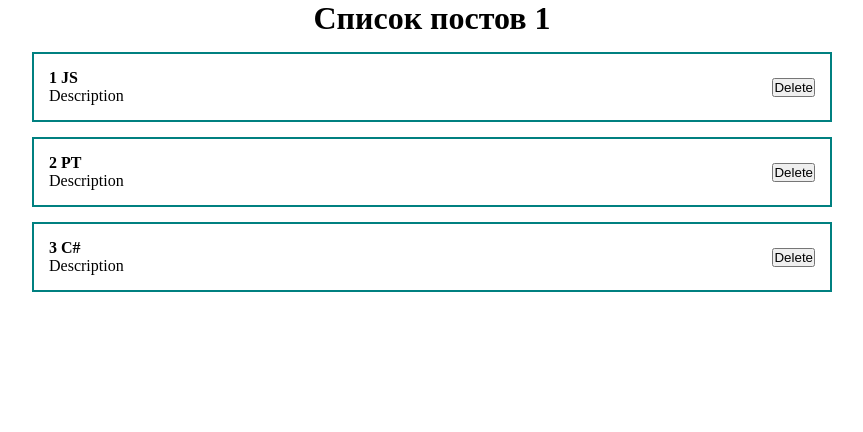
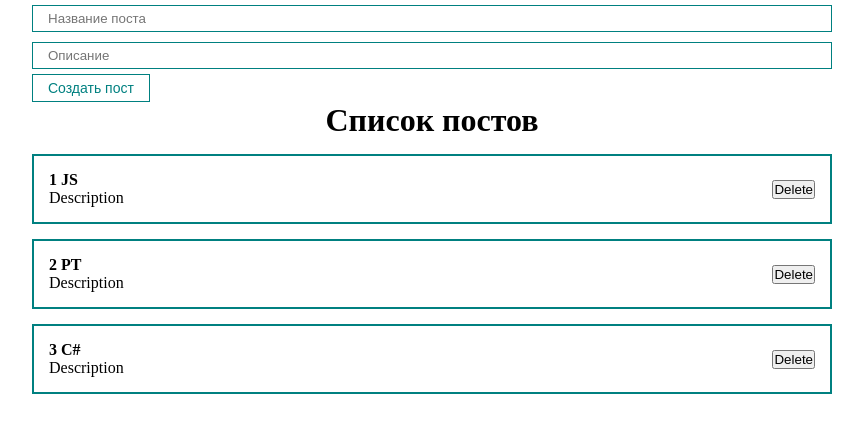
Before and after one commit to sem1on/ract-found-app-start, a React (Create React App) app: page / in a window 1280 px wide. Shown: the top 432 px of the page, without its empty margins (208-1071 px from the left). Built offline with nearby package versions, Linux system fonts and the light colour scheme; the HTML template or start-up script is replaced by a standard one.

Commit message:
Добавлен функционал по добавлению новых постов

```diff
--- a/src/App.js
+++ b/src/App.js
@@ -1,20 +1,44 @@
 import { useState } from 'react';
 
 import PostList from './Components/PostList';
+import MyButton from './Components/UI/button/MyButton';
+import MyInput from './Components/UI/input/MyInput';
 
 import './Styles/App.css';
 
 function App() {
 
-    const [posts, setPost] = useState([
+    const [posts, setPosts] = useState([
         {id: 1, title: 'JS', body: 'Description'},
         {id: 2, title: 'PT', body: 'Description'},
         {id: 3, title: 'C#', body: 'Description'},
     ])
+    const [post, setPost] = useState({title: '', body: ''})
+
+    const addNewPost = (e) => {
+        e.preventDefault();
+        setPosts([...posts, {...post, id: Date.now()}]);
+        setPost({title: '', body: ''});
+    };
 
     return (
         <div className="App">
-            <PostList posts={posts} title={'Список постов 1'}/>
+            <form>
+                <MyInput
+                    type="text"
+                    placeholder='Название поста'
+                    value={post.title}
+                    onChange={e => setPost({...post, title: e.target.value})}
+                />
+                <MyInput
+                    value={post.body}
+                    onChange={e => setPost({...post, body: e.target.value})}
+                    type="text"
+                    placeholder='Описание'
+                />
+                <MyButton onClick={addNewPost}>Создать пост</MyButton>
+            </form>
+            <PostList posts={posts} title={'Список постов'}/>
         </div>
     );
 }
--- a/src/Components/PostItem.js
+++ b/src/Components/PostItem.js
@@ -4,7 +4,7 @@ const PostItem = (props) => {
     return (
         <div className="post">
             <div className="post__content">
-                <strong>{props.post.id} {props.post.title}</strong>
+                <strong>{props.number} {props.post.title}</strong>
                 <div>
                     {props.post.body}
                 </div>
--- a/src/Components/PostList.js
+++ b/src/Components/PostList.js
@@ -9,8 +9,8 @@ const PostList = ({posts, title}) => {
             <h1 style={{textAlign: 'center'}}>
                 {title}
             </h1>
-            {posts.map((post) =>
-                <PostItem post={post} key={post.id}/>
+            {posts.map((post, index) =>
+                <PostItem number={index + 1} post={post} key={post.id}/>
             )}
         </div>
     );
--- /dev/null
+++ b/src/Components/UI/button/MyButton.js
@@ -0,0 +1,12 @@
+import React from "react";
+import classes from './MyButton.module.css';
+
+const MyButton = ({children, ...props}) => {
+    return (
+        <button {...props} className={classes.myBtn}>
+            {children}
+        </button>
+    )
+}
+
+export default MyButton;
--- /dev/null
+++ b/src/Components/UI/button/MyButton.module.css
@@ -0,0 +1,8 @@
+.myBtn {
+    padding: 5px 15px;
+    color: teal;
+    font-size: 14px;
+    background: transparent;
+    border: 1px solid teal;
+    cursor: pointer;
+}
--- /dev/null
+++ b/src/Components/UI/input/MyInput.js
@@ -0,0 +1,10 @@
+import React from "react";
+import classes from './MyInput.module.css';
+
+const MyInput = (props) => {
+    return (
+        <input {...props} className={classes.myInput}/>
+    );
+}
+
+export default MyInput;
--- /dev/null
+++ b/src/Components/UI/input/MyInput.module.css
@@ -0,0 +1,6 @@
+.myInput {
+    width: 100%;
+    padding: 5px 15px;
+    margin: 5px 0;
+    border: 1px solid teal;
+}
```
